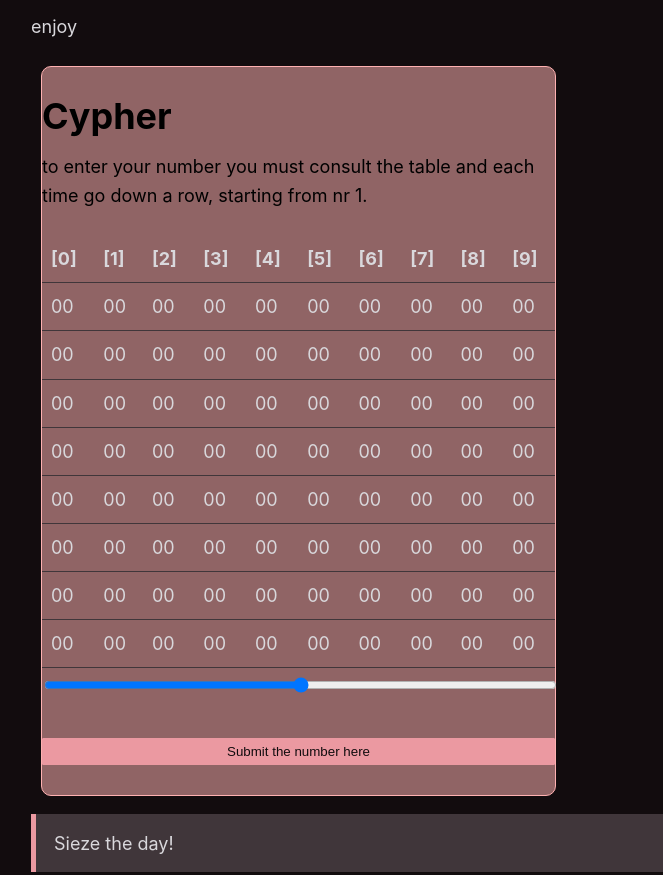
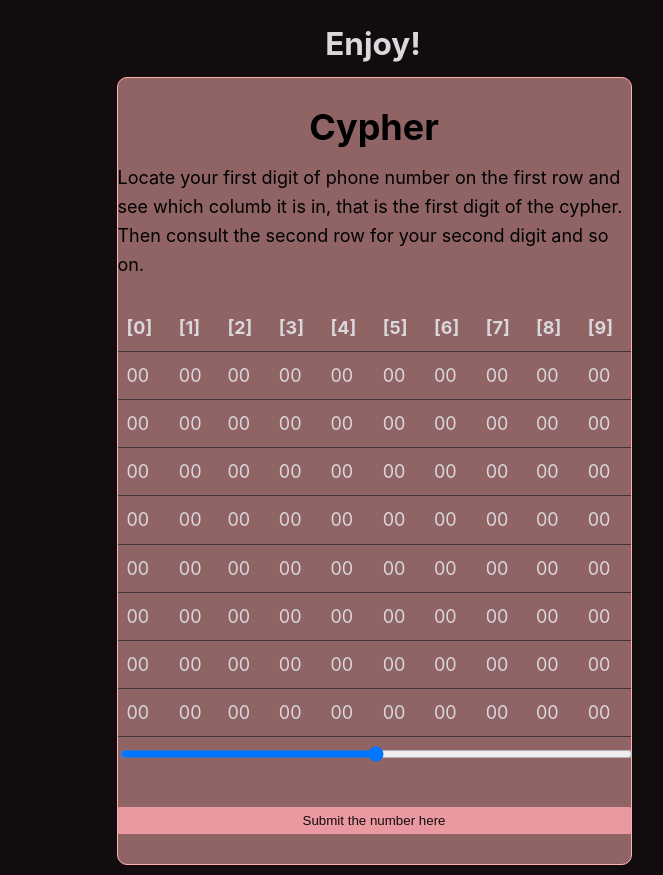
Before and after one commit to lupus117/worst-ui, a website built with Parcel: page index.html in a window 1280 px wide. Shown: the part 238-1113 px from the top of the page, without its empty margins (267-930 px from the left). Built offline with nearby package versions, Linux system fonts and the light colour scheme.

Commit message:
made butiful

```diff
--- a/index.html
+++ b/index.html
@@ -2,25 +2,26 @@
 <html lang="en">
 
 <head>
-    <meta charset="UTF-8">
-    <meta http-equiv="X-UA-Compatible" content="IE=edge">
-    <meta name="viewport" content="width=device-width, initial-scale=1.0">
+    <meta charset="UTF-8" />
+    <meta http-equiv="X-UA-Compatible" content="IE=edge" />
+    <meta name="viewport" content="width=device-width, initial-scale=1.0" />
     <title>Best phone number validation</title>
-    <link rel="stylesheet" href="style.css">
-    <link rel="stylesheet" href="sakura-vader.css">
-
-
+    <link rel="stylesheet" href="style.css" />
+    <link rel="stylesheet" href="sakura-vader.css" />
 </head>
 
 <body>
     <h1 class="redOnHover">Enter your phone number to continue</h1>
     <h3>To submit your number follow the instructions below</h3>
-    <p>enjoy</p>
+    <h3>Enjoy!</h3>
+
     <div class="card">
         <h2>Cypher</h2>
-        <p>to enter your number you must consult the table and each time go down a row, starting from nr 1.</p>
+        <p>
+            Locate your first digit of phone number on the first row and see which columb it is in, that is the first digit of the cypher. Then consult the second row for your second digit and so on.
+        </p>
         <div class="Cypher">
-            <table style="width:100%">
+            <table style="width: 100%">
                 <tr>
                     <th>[0]</th>
                     <th>[1]</th>
@@ -44,7 +45,6 @@
                     <td id="07">00</td>
                     <td id="08">00</td>
                     <td id="09">00</td>
-
                 </tr>
                 <tr>
                     <td id="10">00</td>
@@ -130,17 +130,16 @@
                     <td id="78">00</td>
                     <td id="79">00</td>
                 </tr>
-
             </table>
         </div>
-        <input type="range" min="0" max="99999999" class="fill" id="enterHere">
+        <input type="range" min="0" max="99999999" class="fill" id="enterHere" />
         <p id="rangeseer"></p>
-        <button id="submitNumber" class="fill">Submit the number here</button><br>
-        <h2 id="outputNum"></h2>
+        <button id="submitNumber" class="fill">Submit the number here</button
+      ><br />
+      <h2 id="outputNum"></h2>
     </div>
     <blockquote>Sieze the day!</blockquote>
 
     <script src="./main.js"></script>
-</body>
-
+  </body>
 </html>
--- a/style.css
+++ b/style.css
@@ -3,9 +3,15 @@
     text-shadow: 2px 5px 0px rgb(247, 165, 165);
 }
 
+h1,
+h2,
+h3 {
+    text-align: center;
+}
+
 .card {
     width: 75%;
-    margin-left: 10px;
+    margin-left: 12.5%;
     border: 1px solid;
     background-color: rgba(255, 177, 177, 0.534);
     border-color: rgb(255, 177, 177);
```
